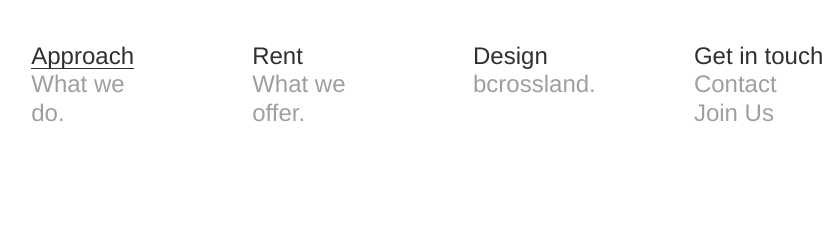
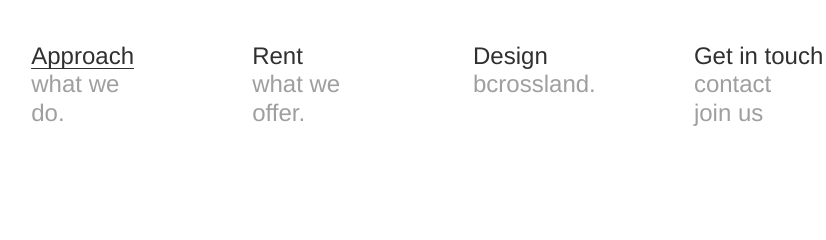
Before and after one commit to ashasound/ashasound.github.io, a plain HTML site: page index.html in a window 1280 px wide. Shown: the part 2428-2668 px from the top of the page, 351-1177 px from the left. Drawn offline with Linux system fonts and the light colour scheme.

Commit message:
lowercase entire footer

```diff
--- a/index.html
+++ b/index.html
@@ -232,14 +232,14 @@
 
 <div class='nav'>
 	<span class="underline-link" selected><a href="index.html"  target="_self" class="headline active">Approach</a></span>
-	<span class="underline-link"><a href="index.html"  target="_blank" rel="noopener" class=" active">What we</a></span>
+	<span class="underline-link"><a href="index.html"  target="_blank" rel="noopener" class=" active">what we</a></span>
 	<span class="underline-link"><a href="index.html"  target="_blank" rel="noopener" class="">do.</a></span>
 	<span class="underline-link"><a href=""  target="_self" class=""></a></span>
 </div>
 
 <div class='nav'>
 	<span class="underline-link"><a href="Rent.html"  target="_self" class="headline">Rent</a></span>
-	<span class="underline-link"><a href="Rent.html"  target="_self" class="">What we</a></span>
+	<span class="underline-link"><a href="Rent.html"  target="_self" class="">what we</a></span>
 	<span class="underline-link"><a href=""  target="_self" class="">offer.</a></span>
 	<span class="underline-link"><a href=""  target="_self" class=""></a></span>
 	<span class="underline-link"><a href=""  target="_self" class=""></a></span>
@@ -254,8 +254,8 @@
 
 <div class='nav'>
 	<span class="underline-link"><a href=""  target="_self" class="headline">Get in touch</a></span>
-	<span class="underline-link"><a href=""  target="_self" class="">Contact</a></span>
-	<span class="underline-link"><a href=""  target="_blank" rel="noopener" class="">Join Us</a></span>
+	<span class="underline-link"><a href=""  target="_self" class="">contact</a></span>
+	<span class="underline-link"><a href=""  target="_blank" rel="noopener" class="">join us</a></span>
 </div>
 
 
```
Also changed, not shown: rent.html (+4 -4 lines).
